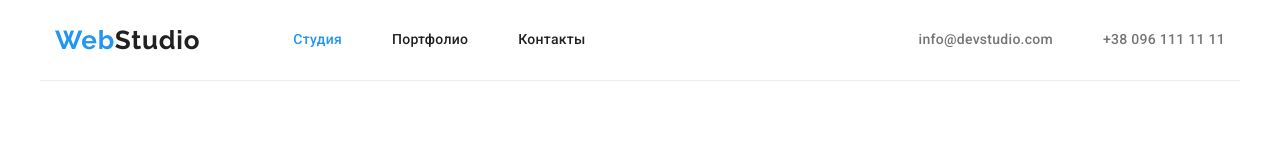
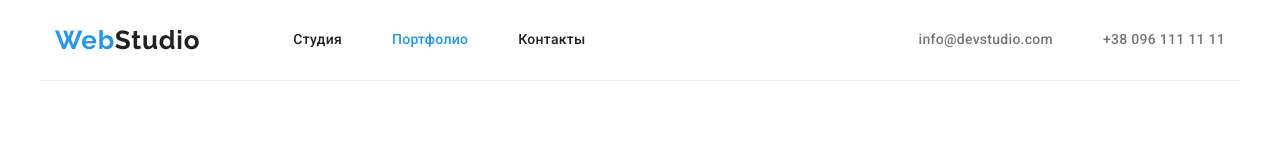
Before and after one commit to Andrii-Rodchenko/goit-markup-hw-03, a plain HTML site: page portfolio.html in a window 1280 px wide. Shown: the top 160 px of the page. Drawn offline with nearby package versions, Linux system fonts and the light colour scheme.

Commit message:
добавил open-page

```diff
--- a/portfolio.html
+++ b/portfolio.html
@@ -21,8 +21,10 @@
         <nav class="navigation">
           <a class="logo-header" href="./index.html"> <span class="logo-web">Web</span>Studio </a>
           <ul class="nav-list">
-            <li class="item"><a class="nav-link open-page" href="./index.html">Студия</a></li>
-            <li class="item"><a class="nav-link" href="./portfolio.html ">Портфолио</a></li>
+            <li class="item"><a class="nav-link" href="./index.html">Студия</a></li>
+            <li class="item">
+              <a class="nav-link open-page" href="./portfolio.html ">Портфолио</a>
+            </li>
             <li class="item"><a class="nav-link" href="/ ">Контакты</a></li>
           </ul>
         </nav>
```
